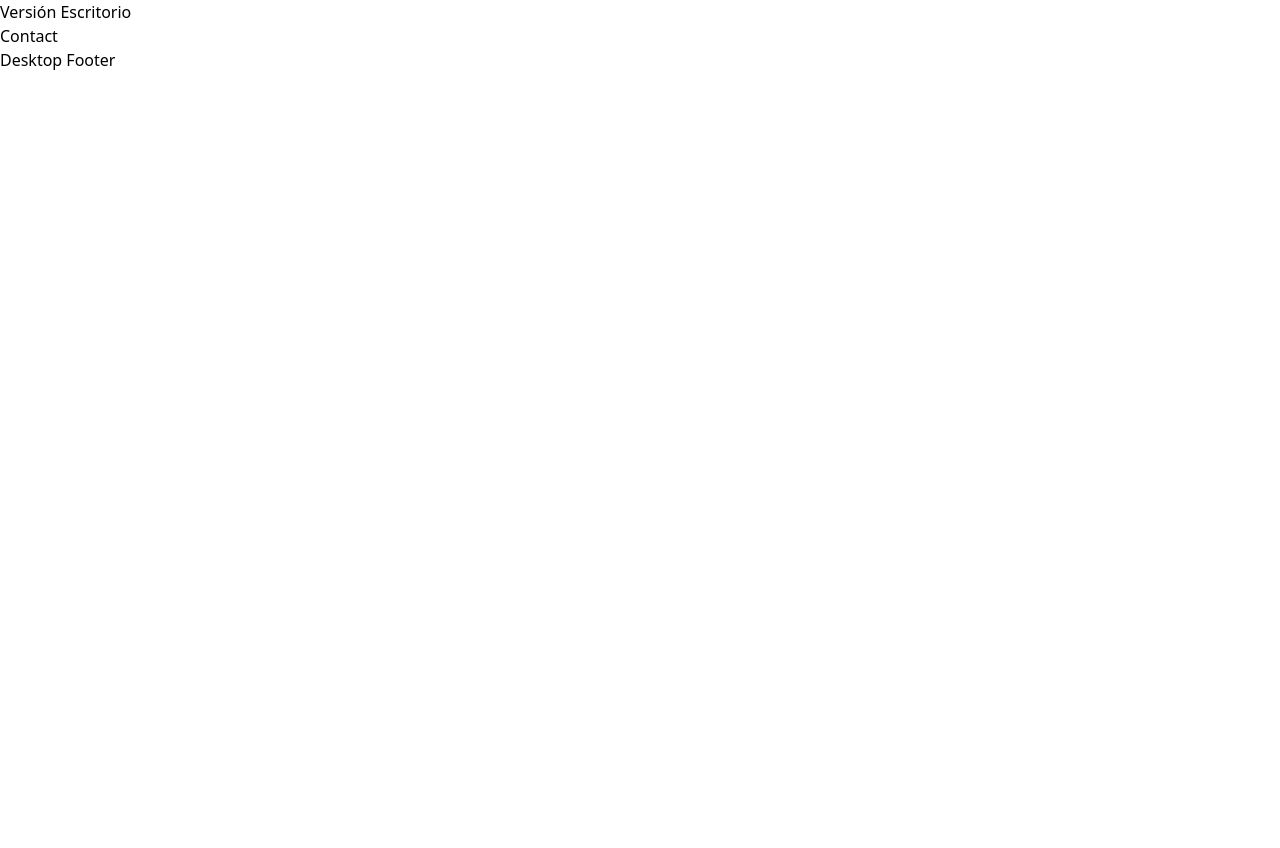
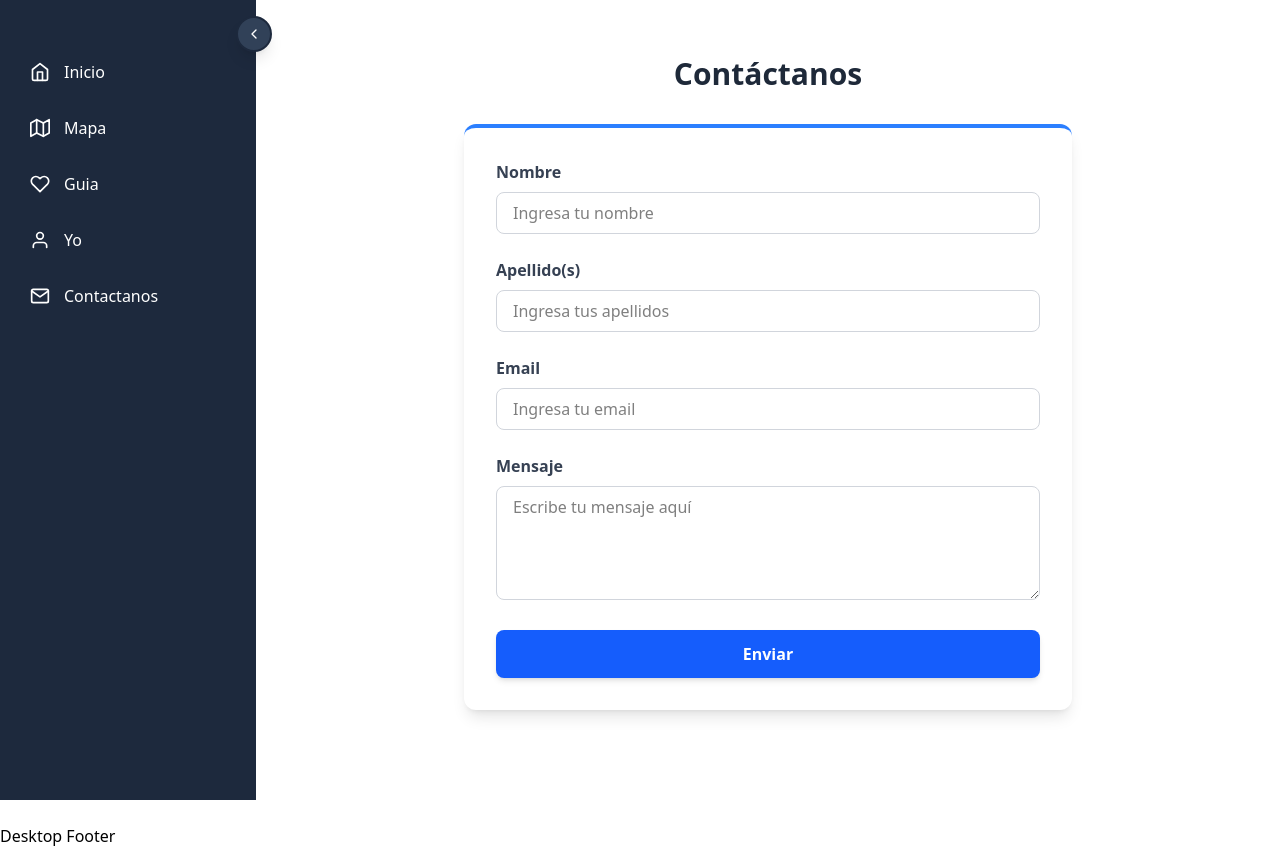
Before and after one commit to Jonathan0890/woman-app, a React (Vite) app: page /contact in a window 1280 px wide. Before the commit the page ends 800 px from the top, so only its background shows below. Built offline with nearby package versions, Linux system fonts and the light colour scheme.

Commit message:
inicio y contactanos

```diff
--- a/dev-dist/sw.js
+++ b/dev-dist/sw.js
@@ -82,7 +82,7 @@ define(['./workbox-ce4f0d5f'], (function (workbox) { 'use strict';
     "revision": "3ca0b8505b4bec776b69afdba2768812"
   }, {
     "url": "index.html",
-    "revision": "0.fa4dcdmsgvg"
+    "revision": "0.2673chvqv5o"
   }], {});
   workbox.cleanupOutdatedCaches();
   workbox.registerRoute(new workbox.NavigationRoute(workbox.createHandlerBoundToURL("index.html"), {
--- a/src/components/Sidebar.jsx
+++ b/src/components/Sidebar.jsx
@@ -1,13 +1,14 @@
 import { useState, useCallback } from 'react';
-import { FiHome, FiMap, FiHeart, FiUser, FiMenu, FiChevronLeft } from 'react-icons/fi';
+import { FiHome, FiMap, FiHeart, FiUser, FiMenu, FiChevronLeft, FiMail } from 'react-icons/fi';
 import { Link } from 'react-router-dom';
 import { useMobile } from '../hooks/useMobile';
 
 const menuItems = [
     { to: "/", icon: FiHome, label: "Inicio" },
     { to: "/mapa", icon: FiMap, label: "Mapa" },
-    { to: "/gula", icon: FiHeart, label: "Guia" },
-    { to: "/ny-atti", icon: FiUser, label: "Yo" },
+    { to: "/guia", icon: FiHeart, label: "Guia" },
+    { to: "/yo", icon: FiUser, label: "Yo" },
+    { to: "/contact", icon: FiMail, label: "Contactanos" },
 ];
 
 const Sidebar = () => {
--- a/src/pages/Contact.jsx
+++ b/src/pages/Contact.jsx
@@ -1,7 +1,60 @@
 import React from 'react'
+import Sidebar from '../components/Sidebar';
+import { useMobile } from '../hooks/useMobile'
 
 export default function Contact() {
+    const isMobile = useMobile()
+
     return (
-        <div>Contact</div>
+        <div className={`relative flex min-h-screen ${isMobile ? 'ml-0' : 'ml-64'}`}>
+            <Sidebar/>
+            <div className="w-full p-6 sm:p-8 max-w-2xl mx-auto">
+                <h1 className="text-3xl font-bold text-center mb-8 text-gray-800">Contáctanos</h1>
+
+                <div className="bg-white rounded-xl shadow-lg p-6 sm:p-8 border-t-4 border-blue-500">
+                    <div className="space-y-6">
+                        <div>
+                            <label className="block text-gray-700 font-semibold mb-2">Nombre</label>
+                            <input
+                                type="text"
+                                className="w-full px-4 py-2 border border-gray-300 rounded-lg focus:ring-2 focus:ring-blue-500 focus:border-blue-500 outline-none transition-all"
+                                placeholder="Ingresa tu nombre"
+                            />
+                        </div>
+
+                        <div>
+                            <label className="block text-gray-700 font-semibold mb-2">Apellido(s)</label>
+                            <input
+                                type="text"
+                                className="w-full px-4 py-2 border border-gray-300 rounded-lg focus:ring-2 focus:ring-blue-500 focus:border-blue-500 outline-none transition-all"
+                                placeholder="Ingresa tus apellidos"
+                            />
+                        </div>
+
+                        <div>
+                            <label className="block text-gray-700 font-semibold mb-2">Email</label>
+                            <input
+                                type="email"
+                                className="w-full px-4 py-2 border border-gray-300 rounded-lg focus:ring-2 focus:ring-blue-500 focus:border-blue-500 outline-none transition-all"
+                                placeholder="Ingresa tu email"
+                            />
+                        </div>
+
+                        <div>
+                            <label className="block text-gray-700 font-semibold mb-2">Mensaje</label>
+                            <textarea
+                                rows="4"
+                                className="w-full px-4 py-2 border border-gray-300 rounded-lg focus:ring-2 focus:ring-blue-500 focus:border-blue-500 outline-none transition-all"
+                                placeholder="Escribe tu mensaje aquí"
+                            ></textarea>
+                        </div>
+
+                        <button className="w-full bg-blue-600 hover:bg-blue-700 text-white font-bold py-3 px-4 rounded-lg shadow-md transition-all duration-300 transform hover:-translate-y-1">
+                            Enviar
+                        </button>
+                    </div>
+                </div>
+            </div>
+        </div>
     )
 }
--- a/src/pages/HomePrincipal.jsx
+++ b/src/pages/HomePrincipal.jsx
@@ -1,15 +1,65 @@
-import Sidebar from '../components/Sidebar'
-import { useMobile } from '../hooks/useMobile'
+import { useState } from 'react';
+import Sidebar from '../components/Sidebar';
+import { useMobile } from '../hooks/useMobile';
 
 export default function HomePrincipal() {
-    const isMobile = useMobile()
+    const isMobile = useMobile();
+    const [showAlert, setShowAlert] = useState(false);
+    const [isButtonPressed, setIsButtonPressed] = useState(false);
+
+    const handleButtonClick = () => {
+        setIsButtonPressed(true);
+        setShowAlert(true);
+
+        setTimeout(() => setIsButtonPressed(false), 300);
+        setTimeout(() => setShowAlert(false), 3000);
+    };
 
     return (
-        <div className='relative'>
+        <div className='relative flex min-h-screen'>
             <Sidebar/>
-            <h2 className='text-2xl font-bold'>Home Page</h2>
 
-            <p>Dispositivo actual: {isMobile ? 'Móvil 📱' : 'Escritorio 🖥️'}</p>
+            {/* Alerta overlay - Versión responsive */}
+            {showAlert && (
+                <div className="fixed top-4 left-0 right-0 flex justify-center z-50 animate-fade-in px-4">
+                    <div className={`bg-white border-2 border-red-500 text-red-600 px-4 py-3 rounded-lg shadow-xl flex items-center ${isMobile ? 'w-full max-w-xs' : 'max-w-md'}`}>
+                        <svg xmlns="http://www.w3.org/2000/svg" className="h-5 w-5 mr-2 flex-shrink-0" fill="none" viewBox="0 0 24 24" stroke="currentColor">
+                            <path strokeLinecap="round" strokeLinejoin="round" strokeWidth={2} d="M12 9v2m0 4h.01m-6.938 4h13.856c1.54 0 2.502-1.667 1.732-3L13.732 4c-.77-1.333-2.694-1.333-3.464 0L3.34 16c-.77 1.333.192 3 1.732 3z" />
+                        </svg>
+                        <span className="font-semibold text-sm sm:text-base break-words">
+                            ¡Has presionado el botón de emergencia!
+                        </span>
+                    </div>
+                </div>
+            )}
+
+            <div className={`flex flex-col items-center w-full ${isMobile ? 'ml-0' : 'ml-64'} p-4 sm:p-8`}>
+                {/* Cuadro de texto con estilo mejorado */}
+                <div className="bg-white rounded-xl shadow-lg p-6 sm:p-8 w-full max-w-2xl mb-8 sm:mb-10 border-t-4 border-blue-500 transform hover:-translate-y-1 transition-all duration-300">
+                    <h1 className="text-2xl sm:text-3xl font-bold text-center mb-3 sm:mb-4 text-gray-800">Welcome</h1>
+                    <p className="text-gray-600 text-center text-base sm:text-lg leading-relaxed">
+                        Lorem Ipsum is simply dummy text of the printing and typesetting industry. Lorem Ipsum has been the industry's standard dummy text ever since the 1500s.
+                    </p>
+                </div>
+
+                {/* Botón SOS */}
+                <button
+                    className={`bg-red-600 text-white font-bold rounded-full w-28 h-28 sm:w-32 sm:h-32 flex items-center justify-center shadow-xl hover:bg-red-700 mb-8 sm:mb-10 transition-all duration-300 ${isButtonPressed ? 'scale-95 ring-4 ring-red-300' : 'scale-100'}`}
+                    onClick={handleButtonClick}
+                >
+                    <span className="text-xl sm:text-2xl tracking-wide">S.O.S</span>
+                </button>
+
+                {/* Slider placeholder */}
+                <div className="w-full max-w-4xl bg-gradient-to-r from-gray-100 to-gray-200 rounded-2xl h-56 sm:h-72 flex items-center justify-center shadow-inner border border-gray-300">
+                    <div className="text-center">
+                        <svg xmlns="http://www.w3.org/2000/svg" className="h-10 w-10 sm:h-12 sm:w-12 mx-auto text-gray-400 mb-2" fill="none" viewBox="0 0 24 24" stroke="currentColor">
+                            <path strokeLinecap="round" strokeLinejoin="round" strokeWidth={1} d="M4 16l4.586-4.586a2 2 0 012.828 0L16 16m-2-2l1.586-1.586a2 2 0 012.828 0L20 14m-6-6h.01M6 20h12a2 2 0 002-2V6a2 2 0 00-2-2H6a2 2 0 00-2 2v12a2 2 0 002 2z" />
+                        </svg>
+                        <p className="text-gray-500 font-medium text-sm sm:text-base">Slider de imágenes</p>
+                    </div>
+                </div>
+            </div>
         </div>
-    )
+    );
 }
```
